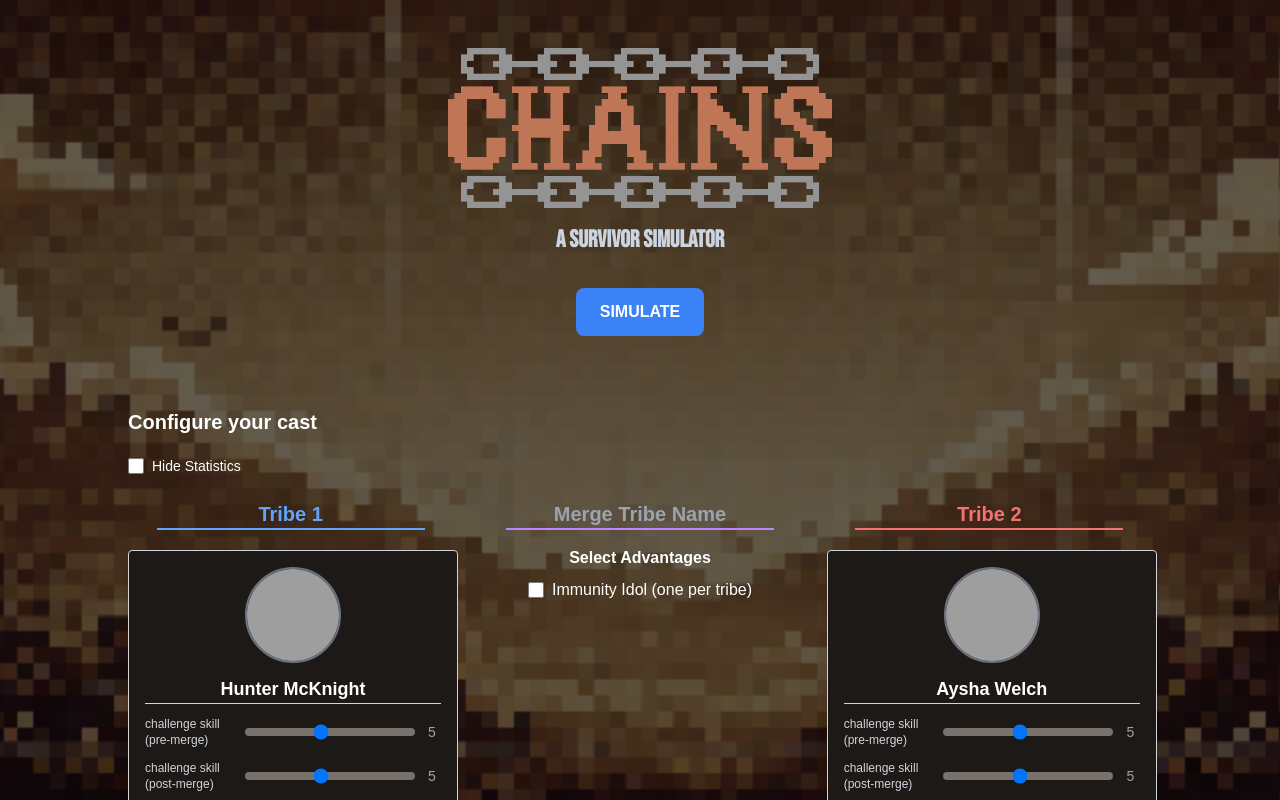
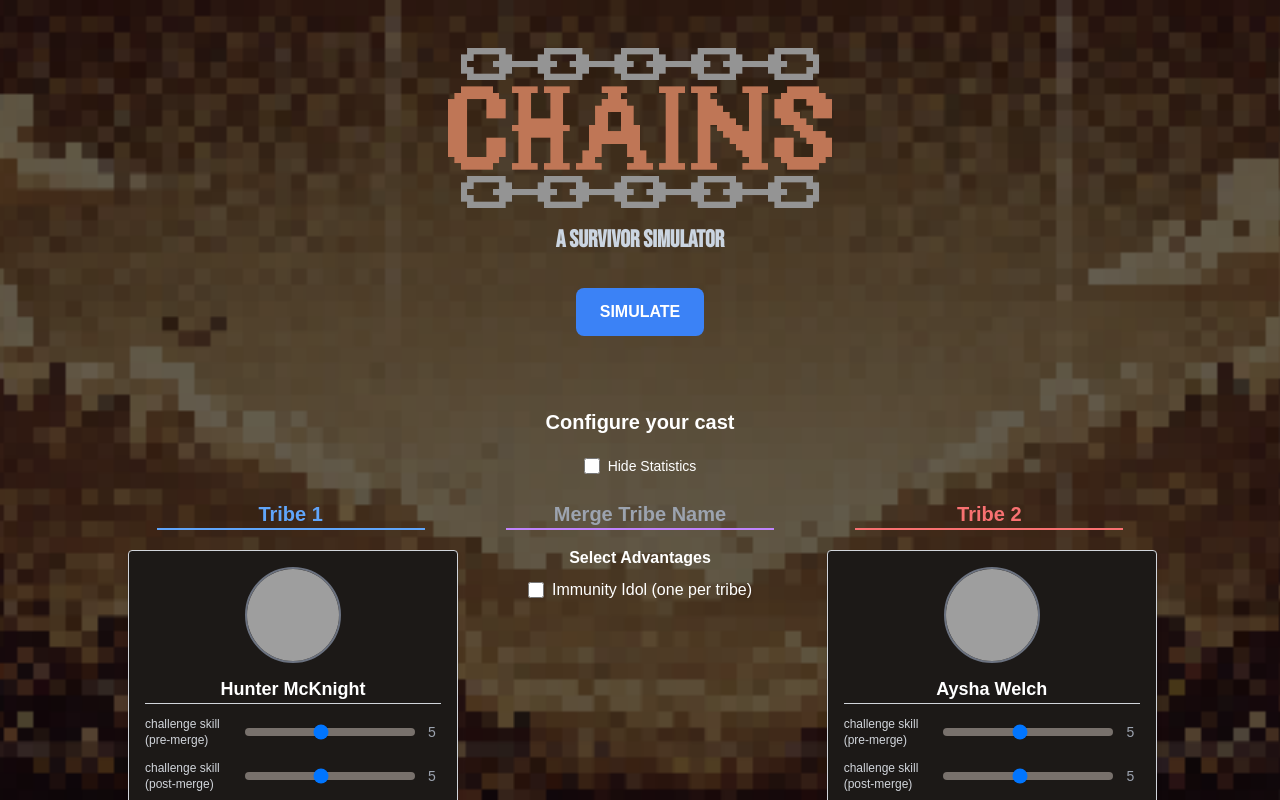
Before and after one commit to nicholasmentzer/survivorsim, a Next.js app: page / in a window 1280 px wide. Shown: the top 800 px of the page. Built offline with nearby package versions, Linux system fonts and the light colour scheme; grey boxes are pictures that could not be loaded.

Commit message:
alignment change

```diff
--- a/src/app/page.js
+++ b/src/app/page.js
@@ -417,6 +417,7 @@ export default function Home() {
         </article>
         {mode === "configure" && (
             <div id="configureDiv" className="mt-12 mx-auto max-w-5xl">
+              <div className="flex flex-col justify-center items-center">
                 <h2 className="text-xl font-bold mb-5">Configure your cast</h2>
 
                 {/* Hide Sliders Toggle Checkbox */}
@@ -429,6 +430,7 @@ export default function Home() {
                     className="mr-2 w-4 h-4"
                   />
                   <label htmlFor="hideSliders" className="text-white text-sm">Hide Statistics</label>
+                </div>
               </div>
 
               {/*3 Columns*/}
```
Lines whose indentation alone changed are shown as unchanged.
